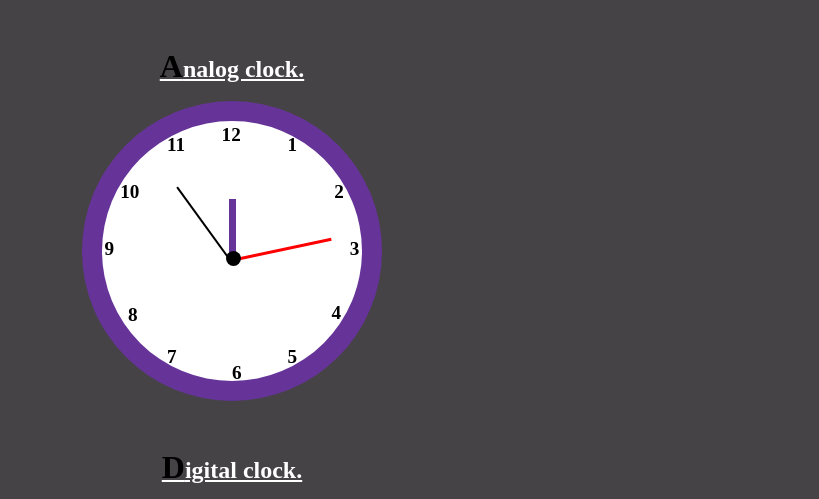
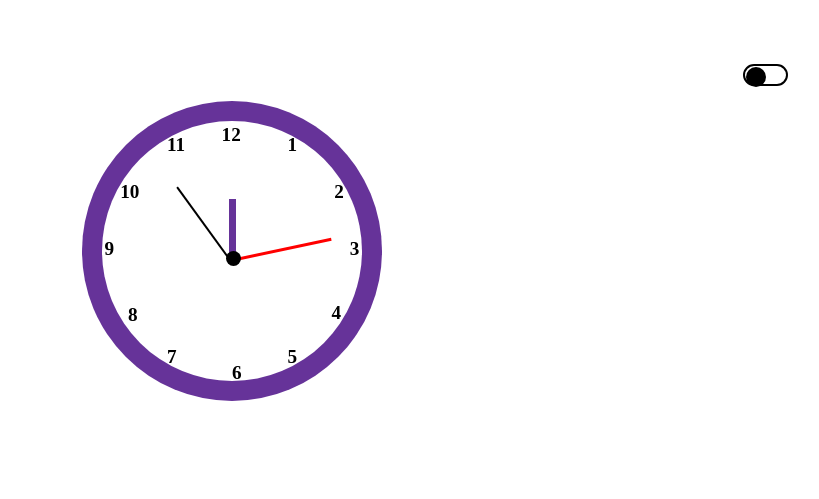
Before and after one commit to domchu/Clock, a plain HTML site: page index.html in a window 1280 px wide. Shown: the top 499 px of the page, without its empty margins (408-1227 px from the left). Drawn offline with Linux system fonts and the light colour scheme.

Commit message:
added the dark mode

```diff
--- a/app.js
+++ b/app.js
@@ -6,7 +6,6 @@ const deg = 6;
 setInterval(() => {
   let currentDay = new Date();
   let currentHour = currentDay.getHours() * 30;
-  console.log(currentHour);
   let currentMin = currentDay.getMinutes() * deg;
   let currentSec = currentDay.getSeconds() * deg;
 
@@ -14,4 +13,13 @@ setInterval(() => {
   min.style.transform = `rotateZ(${currentMin}deg)`;
   sec.style.transform = `rotateZ(${currentSec}deg)`;
 }, 1000);
-// console.log(hour);
+
+// dark mode
+
+let content = document.querySelector("body")[0];
+let darkMode = document.querySelector(".dark-mode");
+
+darkMode.addEventListener("click", () => {
+  darkMode.classList.toggle("active");
+  content.classList.toggle("night");
+});
--- a/app2.js
+++ b/app2.js
@@ -9,6 +9,7 @@ setInterval(() => {
   let day = date.getDay();
   let month = date.getMonth();
   let year = date.getFullYear();
+  console.log(month);
 
   am_pm = hour >= 12 ? "PM" : "AM";
 
@@ -52,7 +53,7 @@ setInterval(() => {
     default:
       break;
   }
-  switch (date.getFullYear()) {
+  switch (date.getMonth()) {
     case 0:
       month = "January";
       break;
@@ -89,13 +90,12 @@ setInterval(() => {
     case 11:
       month = "December";
       break;
-
     default:
       break;
   }
-  // console.log(month);`
+  // console.log(month);
 
-  clock.innerHTML = `${hour} : ${minute} : ${seconds} ${am_pm}`;
+  clock.innerHTML = `${hour}:${minute} : ${seconds} ${am_pm}`;
   document.querySelector(".day").innerHTML = currentDay;
   document.querySelector(".month").innerHTML = `${month}`;
   document.querySelector(".year").innerHTML = `${year}`;
--- a/index.html
+++ b/index.html
@@ -10,6 +10,7 @@
     <script src="./app2.js" defer></script>
   </head>
   <body>
+    <label for="dark-mode" class="dark-mode"></label>
     <div class="page-container">
       <h2>Analog clock.</h2>
       <div class="clock-outer">
--- a/styles.scss
+++ b/styles.scss
@@ -6,7 +6,7 @@
   box-sizing: border-box;
 }
 body {
-  background-color: #464346;
+  // background-color: #464346;
 }
 .page-container {
   display: grid;
@@ -183,7 +183,43 @@ h2 {
   color: #fff;
 }
 h2::first-letter {
+  color: #000;
+  color: rebeccapurple;
   color: #f33c0a;
-  color: #000;
+  color: red;
+  color: #fff;
   font-size: 2rem;
 }
+label {
+  position: absolute;
+  width: 45px;
+  height: 22px;
+  right: 20px;
+  right: 20px;
+  border: 2px solid;
+  border-radius: 20px;
+  z-index: 100;
+  margin-top: 4rem;
+  margin-right: 4rem;
+}
+label::before {
+  position: absolute;
+  content: "";
+  width: 20px;
+  height: 20px;
+  border-radius: 50%;
+  z-index: 100;
+  left: 1px;
+  top: 1px;
+  cursor: pointer;
+  background-color: #000;
+  transition: 0.4s;
+}
+label.active::before {
+  left: 24px;
+  background-color: #fff;
+}
+body.night {
+  background-color: #000;
+  color: #fff;
+}
```
Also changed, not shown: styles.css, 1 other file.
